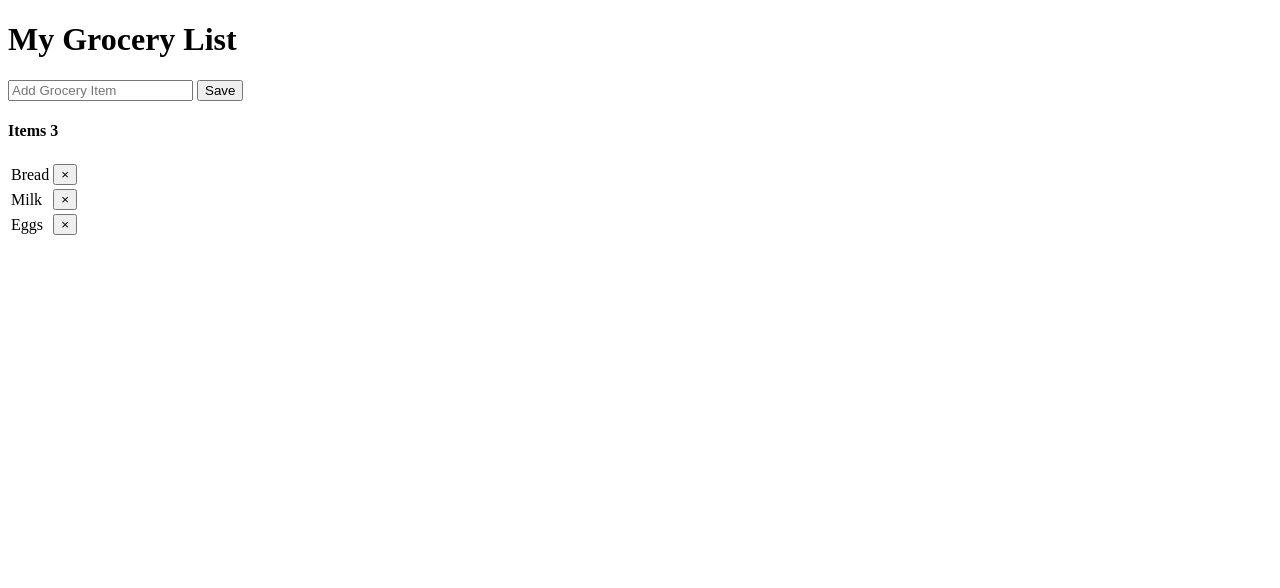
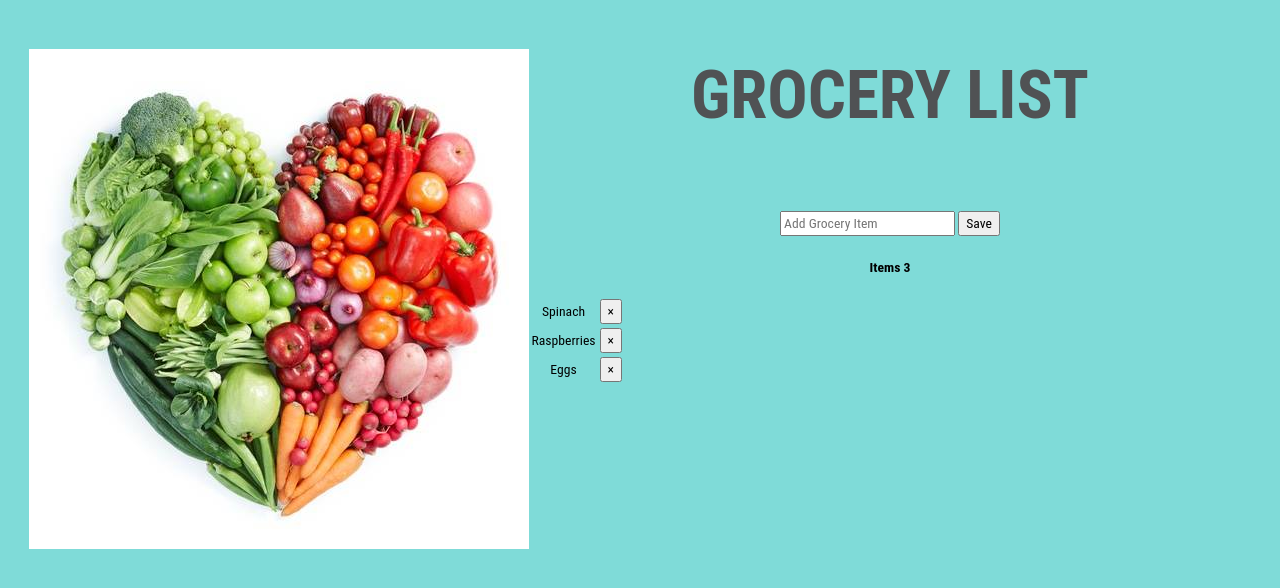
Before and after one commit to kayallday/Front-End_Web_Frameworks, a plain HTML site: page Brickel_Kelsey-Week1/index.html in a window 1280 px wide. Drawn offline with nearby package versions, Linux system fonts and the light colour scheme.

Commit message:
Styles added, code refactored
styles added, code refactored

```diff
--- a/Brickel_Kelsey-Week1/css/styles.css
+++ b/Brickel_Kelsey-Week1/css/styles.css
@@ -1,8 +1,62 @@
-/* Contents */
-/*
-- Header
-- Navigation
-- Body
-- Text
+/* Kelsey M. Brickel */
 
-*/
+
+html {
+    font-size: 85.5%;
+    background-color: #7FDBD8;
+}
+
+body {
+    font: normal 1em/1.4 "Roboto Condensed", "Roboto", sans-serif;
+    padding: 1rem 1.5rem;
+}
+
+img {
+    float: left;
+    margin: auto;
+    max-width: 100%;
+}
+
+h1 {
+    text-align: center;
+    font-size: 4.9rem;
+    color: #505254;
+    text-transform: uppercase;
+    margin: 2rem 0 5rem;
+    font-weight: bold;
+}
+
+.itemAdd, .mainList {
+    text-align: center;
+}
+
+h4 {
+    font-weight: bold;
+}
+
+p {
+    padding: 0;
+    color: rgb(170, 175, 124);
+    font-size: 1.6rem;
+    font-weight: bold;
+    text-align: center;
+}
+
+/* Button Styling */
+
+button, input {
+    color: inherit;
+    font: inherit;
+    margin: auto;
+}
+
+button::-moz-focus-inner,
+input::-moz-focus-inner {
+    border: 0;
+    padding: 0;
+}
+
+button:hover {
+    opacity: 1;
+    color: #fff;
+}
--- a/Brickel_Kelsey-Week1/index.html
+++ b/Brickel_Kelsey-Week1/index.html
@@ -3,13 +3,18 @@
 <head>
     <meta charset="UTF-8">
     <title>My Grocery List</title>
+    <link rel="stylesheet" href="css/styles.css">
     <script src="https://ajax.googleapis.com/ajax/libs/angularjs/1.4.9/angular.min.js"></script>
     <script src="js/app.js"></script>
 </head>
 <body ng-app="myApp">
     <div ng-controller="GroceryController">
-        <h1>My Grocery List</h1>
-        <div>
+        <header>
+            <img src="images/food_love.jpg"/>
+            <h1>Grocery List</h1>
+        </header>
+
+        <div class="itemAdd">
             <form ng-submit="addItem()">
                 <div>
                     <input type="text" ng-model="newItem" placeholder="Add Grocery Item" />
@@ -22,7 +27,7 @@
         <p>{{ newItem }}</p>
 
 
-        <div>
+        <div class="mainList">
             <h4>Items {{ groceries.length }}</h4>
             <table>
                 <tr ng-repeat="gro in groceries">
--- a/Brickel_Kelsey-Week1/js/app.js
+++ b/Brickel_Kelsey-Week1/js/app.js
@@ -7,7 +7,7 @@ app.controller('GroceryController', function($scope) {
     $scope.newItem;
 
     //List Item
-    $scope.groceries = ['Bread', 'Milk', 'Eggs'];
+    $scope.groceries = ['Spinach', 'Raspberries', 'Eggs'];
 
     //Add List Item
     $scope.addItem = function() {
```
Also changed, not shown: Brickel_Kelsey-Week1/images/food_love.jpg (added), 1 other file.
